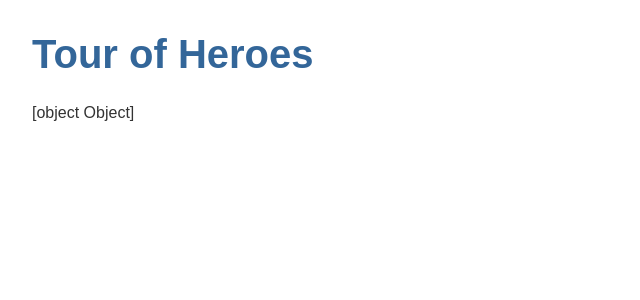
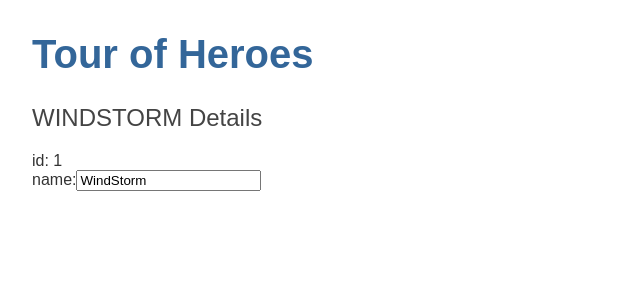
Before and after one commit to nakkajagadeesh12/angular-tout-of-heroes, an Angular app: page / in a window 1280 px wide. Shown: the top 300 px of the page, without its empty margins (0-640 px from the left). Built offline with nearby package versions, Linux system fonts and the light colour scheme.

Commit message:
2 files modified

```diff
--- a/src/app/app.module.ts
+++ b/src/app/app.module.ts
@@ -3,6 +3,7 @@
 
 import { AppComponent } from './app.component';
 import { HeroesComponent } from './heroes/heroes.component';
+import { FormsModule } from '@angular/forms';
 
 @NgModule({
   declarations: [
@@ -10,7 +11,8 @@
     HeroesComponent
   ],
   imports: [
-    BrowserModule
+    BrowserModule,
+    FormsModule
   ],
   providers: [],
   bootstrap: [AppComponent]
--- a/src/app/heroes/heroes.component.html
+++ b/src/app/heroes/heroes.component.html
@@ -1,3 +1,9 @@
-<p>
-	{{hero}}
-</p>
+<div>
+	<h2>{{hero.name | uppercase}} Details</h2>
+	<div><span>id: </span>{{hero.id}}</div>
+  <div>
+    <label>
+name:<input [(ngModel)]="hero.name" placeholder="name"/>
+    </label>
+    </div>
+</div>
```
